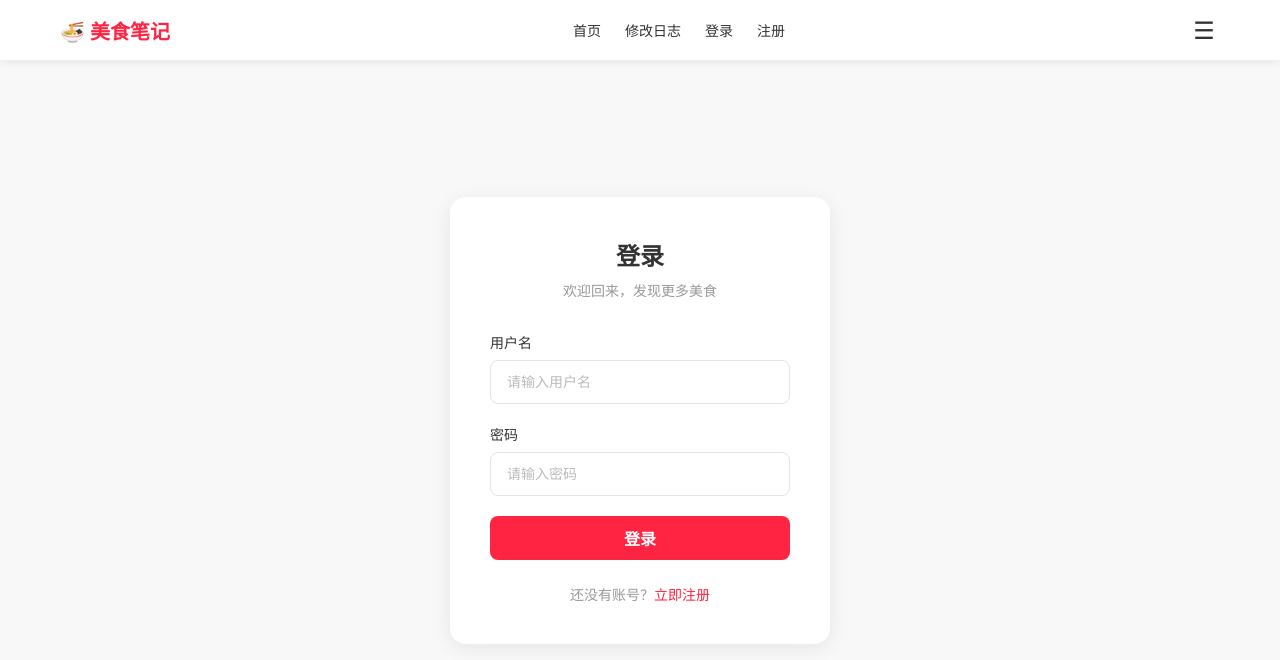
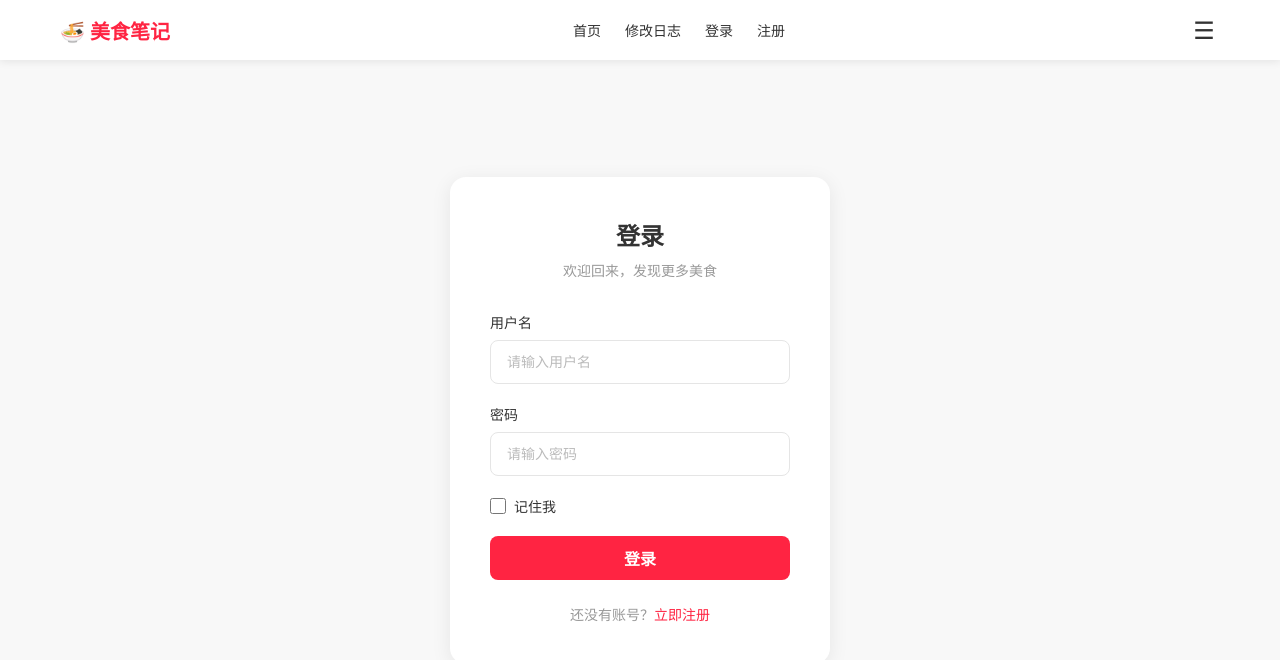
Before and after one commit to plutolujh/xiaohongshu, a React (Vite) app in the folder xiaohongshu/: page /login in a window 1280 px wide. Shown: the top 660 px of the page. Built offline with nearby package versions, Linux system fonts and the light colour scheme.

Commit message:
增加：记住我

```diff
--- a/xiaohongshu/src/context/AuthContext.jsx
+++ b/xiaohongshu/src/context/AuthContext.jsx
@@ -40,7 +40,8 @@ export function AuthProvider({ children }) {
         if (loginResult.success) {
           const user = loginResult.user
           const token = loginResult.token
-          setCurrentUser({ ...user, token })
+          // 注册成功后默认不记住用户
+          setCurrentUser({ ...user, token }, false)
           setUser({ ...user, token })
           return { success: true }
         } else {
@@ -56,7 +57,7 @@ export function AuthProvider({ children }) {
   }
 
   // 登录
-  const login = async (username, password) => {
+  const login = async (username, password, remember = false) => {
     if (!username || !password) {
       return { success: false, message: '请填写用户名和密码' }
     }
@@ -73,8 +74,8 @@ export function AuthProvider({ children }) {
       if (result.success) {
         const user = result.user
         const token = result.token
-        // 存储用户信息和token
-        setCurrentUser({ ...user, token })
+        // 存储用户信息和token，根据remember参数决定存储位置
+        setCurrentUser({ ...user, token }, remember)
         setUser({ ...user, token })
         return { success: true }
       } else {
@@ -90,6 +91,8 @@ export function AuthProvider({ children }) {
   const logout = () => {
     setCurrentUser(null)
     setUser(null)
+    // 清除记住的用户名
+    localStorage.removeItem('xiaohongshu_username')
   }
 
   // 更新用户信息
--- a/xiaohongshu/src/pages/Auth.css
+++ b/xiaohongshu/src/pages/Auth.css
@@ -65,6 +65,27 @@
 
 .auth-field input::placeholder {
   color: #bbb;
+}
+
+.auth-remember {
+  display: flex;
+  align-items: center;
+  gap: 8px;
+}
+
+.auth-remember label {
+  font-size: 14px;
+  color: #333;
+  cursor: pointer;
+  display: flex;
+  align-items: center;
+  gap: 8px;
+}
+
+.auth-remember input[type="checkbox"] {
+  width: 16px;
+  height: 16px;
+  cursor: pointer;
 }
 
 .auth-error {
--- a/xiaohongshu/src/pages/Login.jsx
+++ b/xiaohongshu/src/pages/Login.jsx
@@ -1,4 +1,4 @@
-import { useState } from 'react'
+import { useState, useEffect } from 'react'
 import { Link, useNavigate, useLocation } from 'react-router-dom'
 import { useAuth } from '../context/AuthContext'
 import './Auth.css'
@@ -6,6 +6,7 @@ import './Auth.css'
 export default function Login() {
   const [username, setUsername] = useState('')
   const [password, setPassword] = useState('')
+  const [remember, setRemember] = useState(false)
   const [error, setError] = useState('')
   const { login } = useAuth()
   const navigate = useNavigate()
@@ -13,12 +14,27 @@ export default function Login() {
 
   const from = location.state?.from?.pathname || '/'
 
+  // 页面加载时，从localStorage读取保存的用户名
+  useEffect(() => {
+    const savedUsername = localStorage.getItem('xiaohongshu_username')
+    if (savedUsername) {
+      setUsername(savedUsername)
+      setRemember(true)
+    }
+  }, [])
+
   const handleSubmit = async (e) => {
     e.preventDefault()
     setError('')
 
-    const result = await login(username, password)
+    const result = await login(username, password, remember)
     if (result.success) {
+      // 如果选择记住我，保存用户名到localStorage
+      if (remember) {
+        localStorage.setItem('xiaohongshu_username', username)
+      } else {
+        localStorage.removeItem('xiaohongshu_username')
+      }
       navigate(from, { replace: true })
     } else {
       setError(result.message)
@@ -54,6 +70,17 @@ export default function Login() {
             />
           </div>
 
+          <div className="auth-remember">
+            <label>
+              <input
+                type="checkbox"
+                checked={remember}
+                onChange={(e) => setRemember(e.target.checked)}
+              />
+              记住我
+            </label>
+          </div>
+
           <button type="submit" className="auth-button">
             登录
           </button>
--- a/xiaohongshu/src/utils/db.js
+++ b/xiaohongshu/src/utils/db.js
@@ -125,15 +125,27 @@ export async function deleteCommentById(id) {
 const CURRENT_USER_KEY = 'xiaohongshu_current_user'
 
 export function getCurrentUser() {
-  const user = sessionStorage.getItem(CURRENT_USER_KEY)
-  return user ? JSON.parse(user) : null
+  // 先从localStorage读取，如果没有再从sessionStorage读取
+  const userLocal = localStorage.getItem(CURRENT_USER_KEY)
+  if (userLocal) {
+    return JSON.parse(userLocal)
+  }
+  const userSession = sessionStorage.getItem(CURRENT_USER_KEY)
+  return userSession ? JSON.parse(userSession) : null
 }
 
-export function setCurrentUser(user) {
+export function setCurrentUser(user, remember = false) {
+  // 清除两个存储中的用户信息
+  localStorage.removeItem(CURRENT_USER_KEY)
+  sessionStorage.removeItem(CURRENT_USER_KEY)
+
   if (user) {
-    sessionStorage.setItem(CURRENT_USER_KEY, JSON.stringify(user))
-  } else {
-    sessionStorage.removeItem(CURRENT_USER_KEY)
+    // 根据remember参数决定存储位置
+    if (remember) {
+      localStorage.setItem(CURRENT_USER_KEY, JSON.stringify(user))
+    } else {
+      sessionStorage.setItem(CURRENT_USER_KEY, JSON.stringify(user))
+    }
   }
 }
 
```
